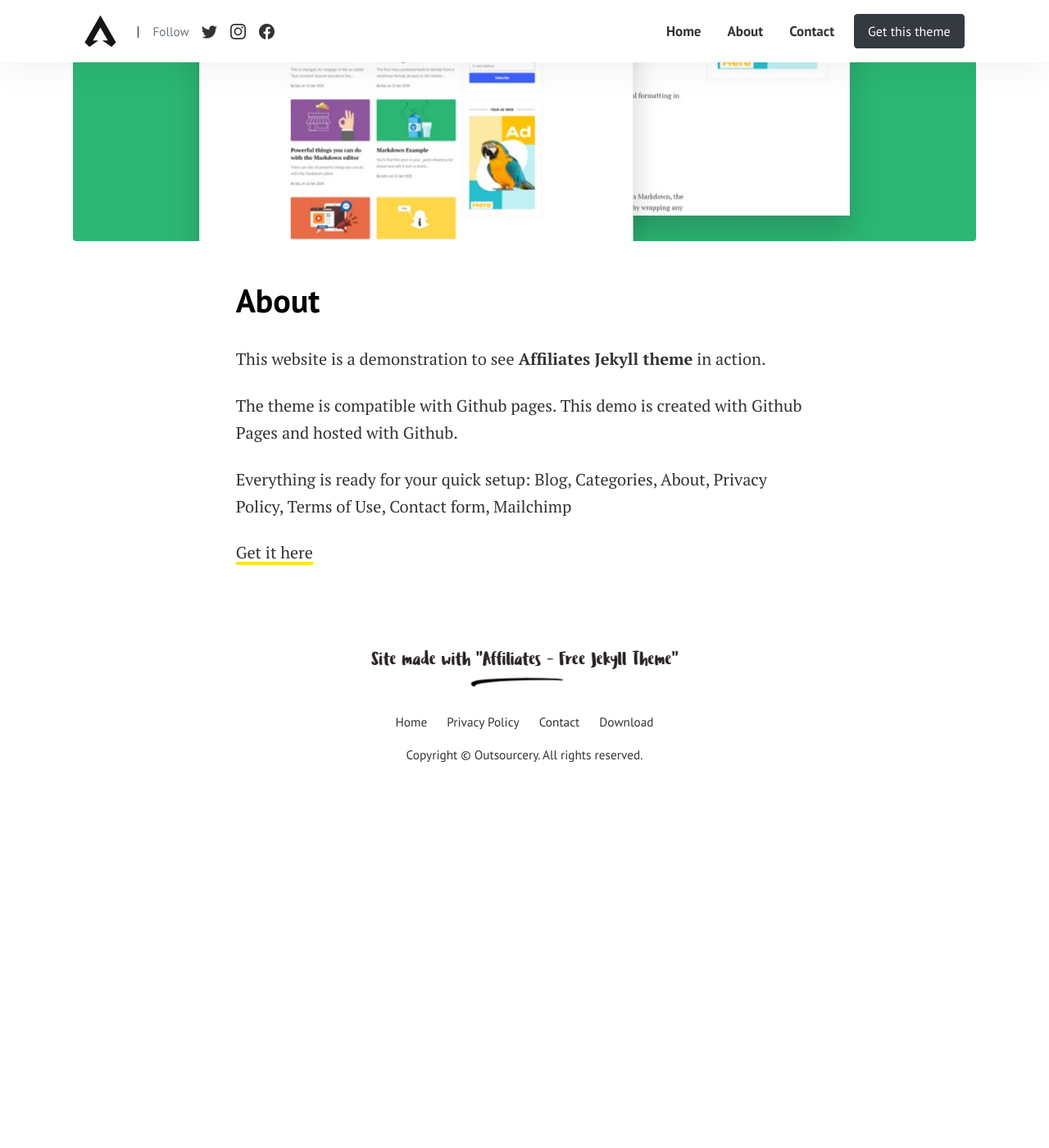
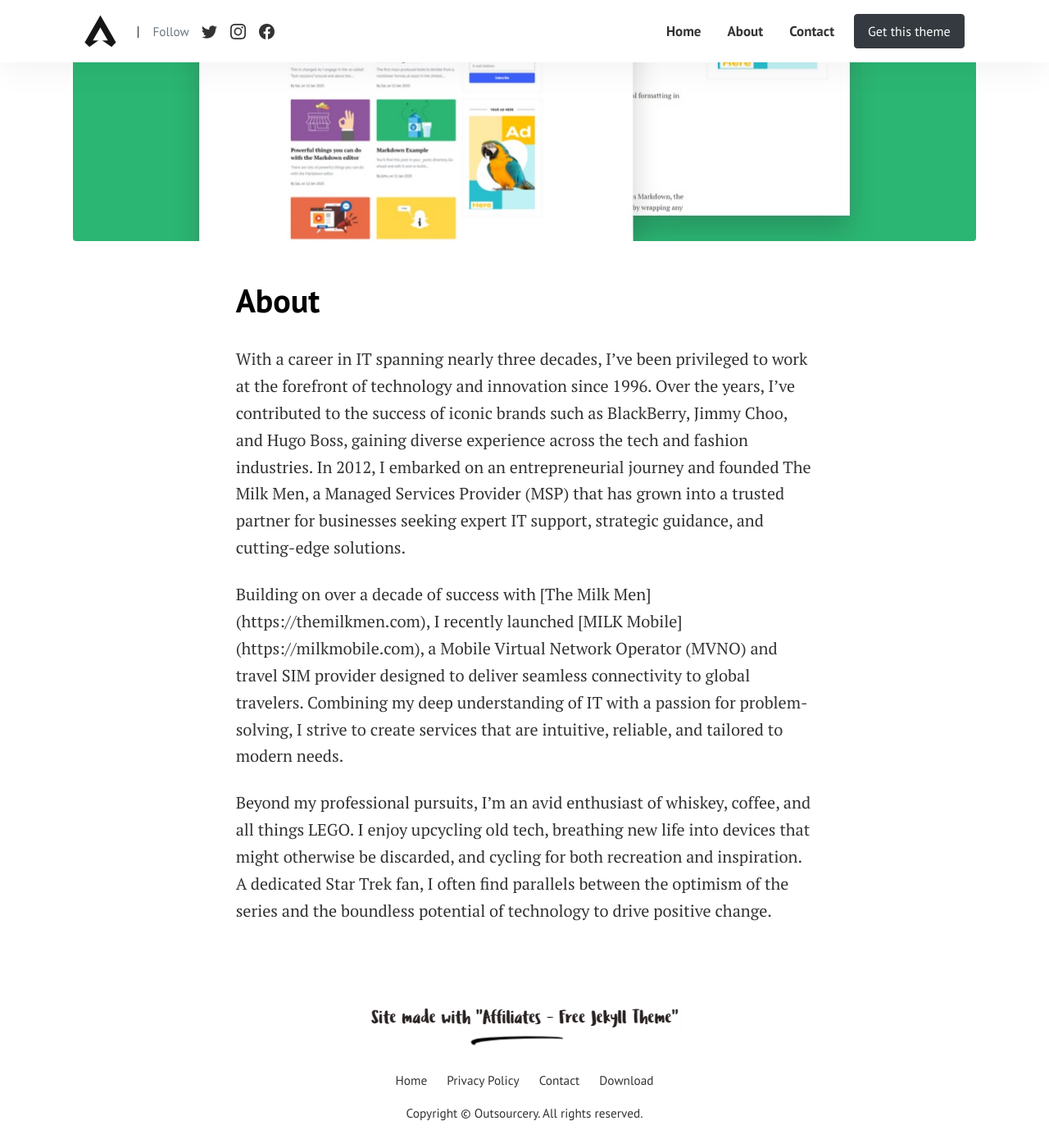
Before and after one commit to harringtonjw/outsourcery, a Jekyll site: the page built from pages/about.md, in a window 1280 px wide and 1400 px high, scrolled down 441 px. Shown: the whole window at 82% size. Built offline with Jekyll 4.4.1, drawn with Linux system fonts in a browser that asks for light colours; before the commit the page ends 1404 px from its top, so only the background shows below that.

Commit message:
bio template

```diff
--- a/pages/about.md
+++ b/pages/about.md
@@ -5,10 +5,8 @@ permalink: "/about/"
 image: assets/images/screenshot.png
 ---
 
-This website is a demonstration to see **Affiliates Jekyll theme** in action.
+With a career in IT spanning nearly three decades, I’ve been privileged to work at the forefront of technology and innovation since 1996. Over the years, I’ve contributed to the success of iconic brands such as BlackBerry, Jimmy Choo, and Hugo Boss, gaining diverse experience across the tech and fashion industries. In 2012, I embarked on an entrepreneurial journey and founded The Milk Men, a Managed Services Provider (MSP) that has grown into a trusted partner for businesses seeking expert IT support, strategic guidance, and cutting-edge solutions.
 
-The theme is compatible with Github pages. This demo is created with Github Pages and hosted with Github.
+Building on over a decade of success with [The Milk Men] (https://themilkmen.com), I recently launched [MILK Mobile] (https://milkmobile.com), a Mobile Virtual Network Operator (MVNO) and travel SIM provider designed to deliver seamless connectivity to global travelers. Combining my deep understanding of IT with a passion for problem-solving, I strive to create services that are intuitive, reliable, and tailored to modern needs.
 
-Everything is ready for your quick setup: Blog, Categories, About, Privacy Policy, Terms of Use, Contact form, Mailchimp
-
-[Get it here](https://bootstrapstarter.com/jekyll-theme-memoirs/)
+Beyond my professional pursuits, I’m an avid enthusiast of whiskey, coffee, and all things LEGO. I enjoy upcycling old tech, breathing new life into devices that might otherwise be discarded, and cycling for both recreation and inspiration. A dedicated Star Trek fan, I often find parallels between the optimism of the series and the boundless potential of technology to drive positive change.
```
